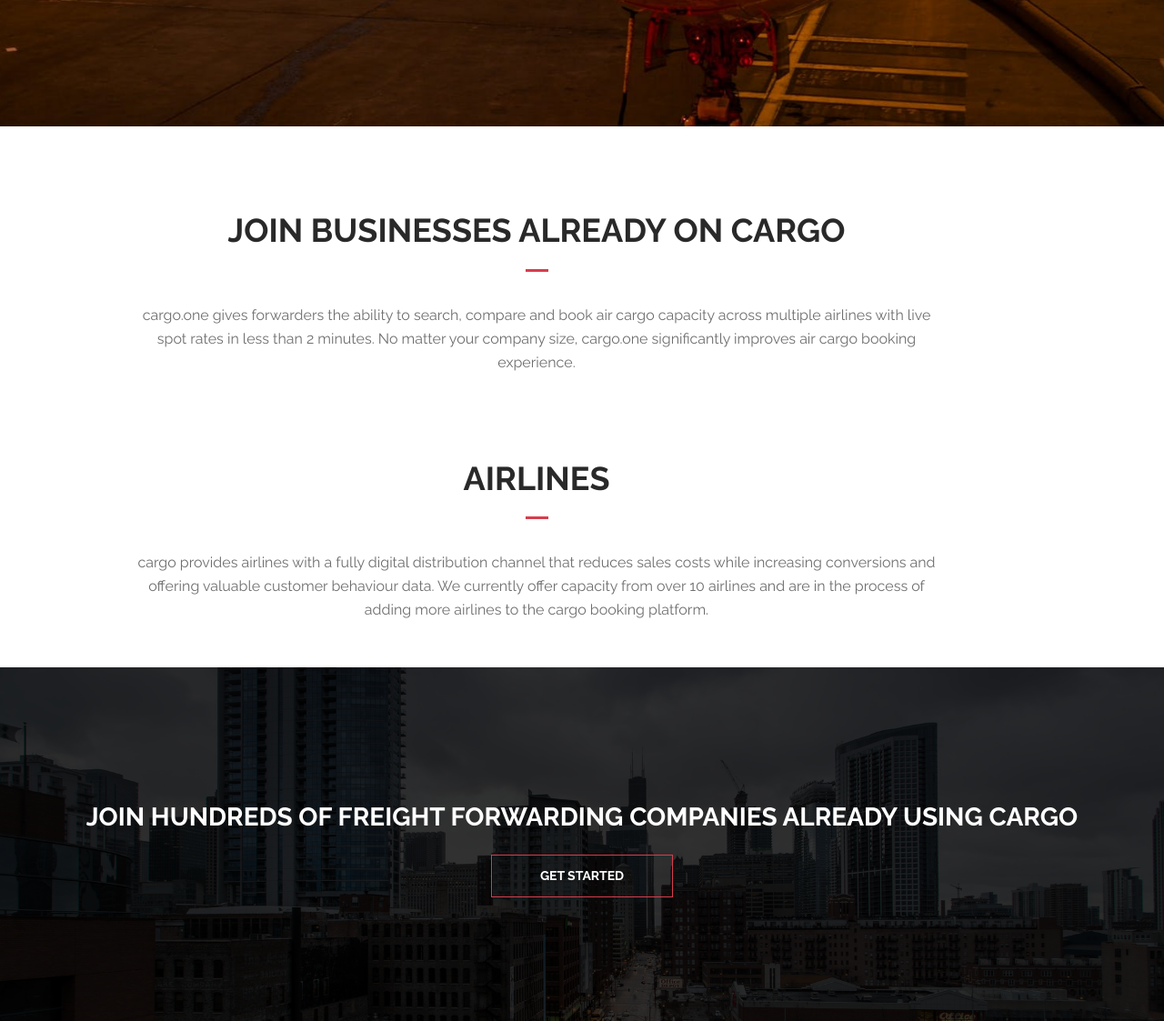
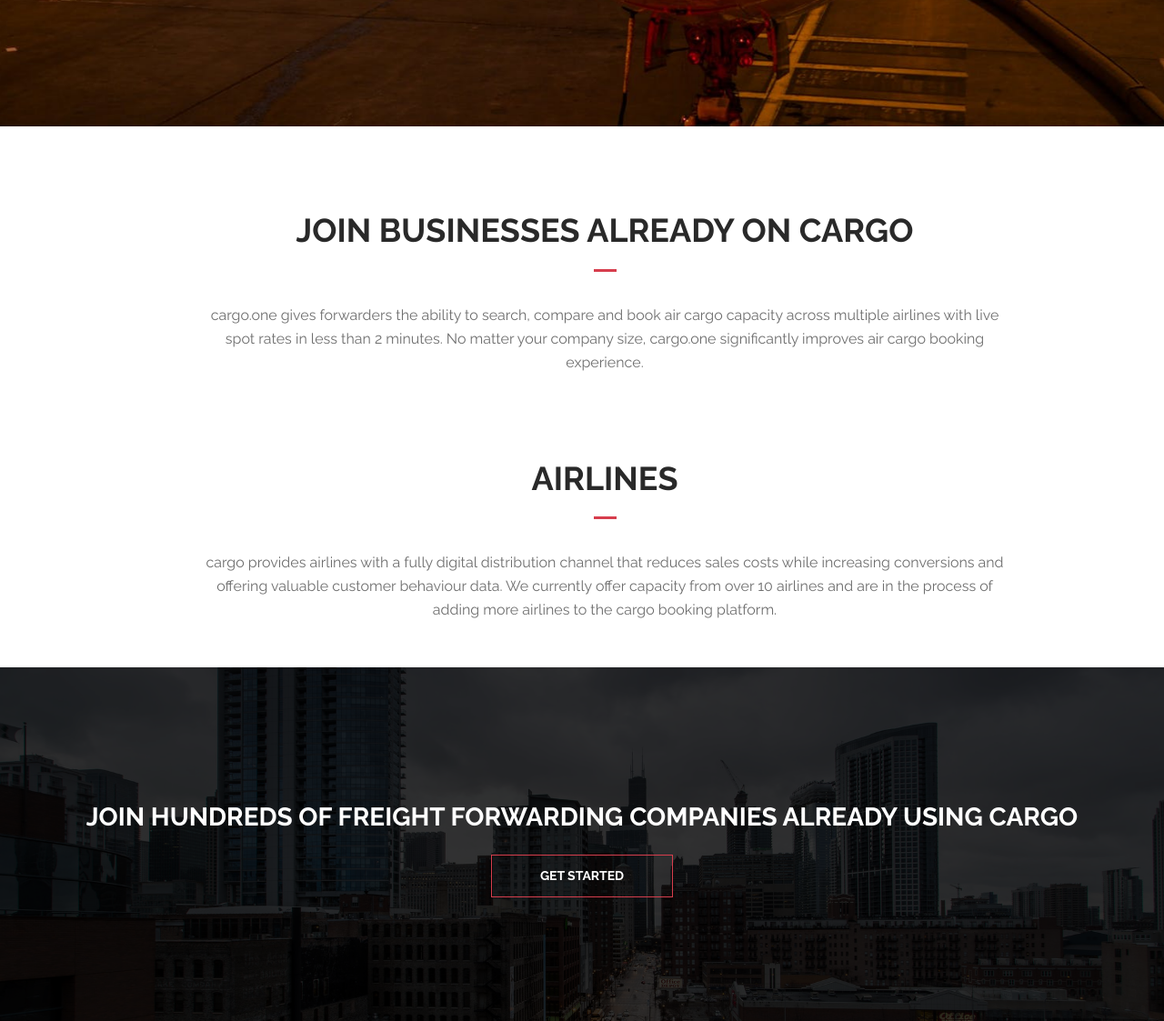
Before and after one commit to riyazsulaiman/cargo, a Flask app: page /customers.html in a window 1280 px wide. Shown: the part 711-1834 px from the top of the page at 91% size. Run offline with Flask 2, Linux system fonts and the light colour scheme; some libraries are stand-ins or nearby versions.

Commit message:
runserver

```diff
--- a/templates/customers.html
+++ b/templates/customers.html
@@ -42,7 +42,7 @@
 			-->
 			<header class="theme-main-header">
 				<div class="container">
-					<a href="index1.html" class="logo float-left tran4s" style="color:white; font-size:25px;">CARGO</a>
+					<a href="/" class="logo float-left tran4s" style="color:white; font-size:25px;">CARGO</a>
 
 					<!-- ========================= Theme Feature Page Menu ======================= -->
 					<nav class="navbar float-right theme-main-menu one-page-menu">
@@ -57,7 +57,7 @@
 					   <!-- Collect the nav links, forms, and other content for toggling -->
 					   <div class="collapse navbar-collapse" id="navbar-collapse-1">
 					     <ul class="nav navbar-nav">
-					       	<li ><a href="index1.html">HOME</a></li>
+					       	<li ><a href="/">HOME</a></li>
 					       	<li><a href="aboutus.html">ABOUT-US</a></li>
 							<li><a href="airlines.html">For Airlines</a></li>
 							<li><a href="customers.html">Customers</a></li>
@@ -164,7 +164,7 @@
 			=====================================================
 			-->
 			<section id="about-us">
-				<div class="container">
+				<div class="container" style="margin-left:80px;">
 					<div class="theme-title">
 						<h2>Join businesses already on cargo</h2>
 						<p>cargo.one gives forwarders the ability to search, compare and book air cargo capacity across multiple airlines with live spot rates in less than 2 minutes. No matter your company size, cargo.one significantly improves air cargo booking experience.</p>
@@ -174,7 +174,7 @@
 				</div> <!-- /.container -->
 			</section> <!-- /#about-us -->
 			<section id="about-us">
-				<div class="container">
+				<div class="container" style="margin-left:80px;">
 					<div class="theme-title">
 						<h2>Airlines</h2>
 						<p>
```
